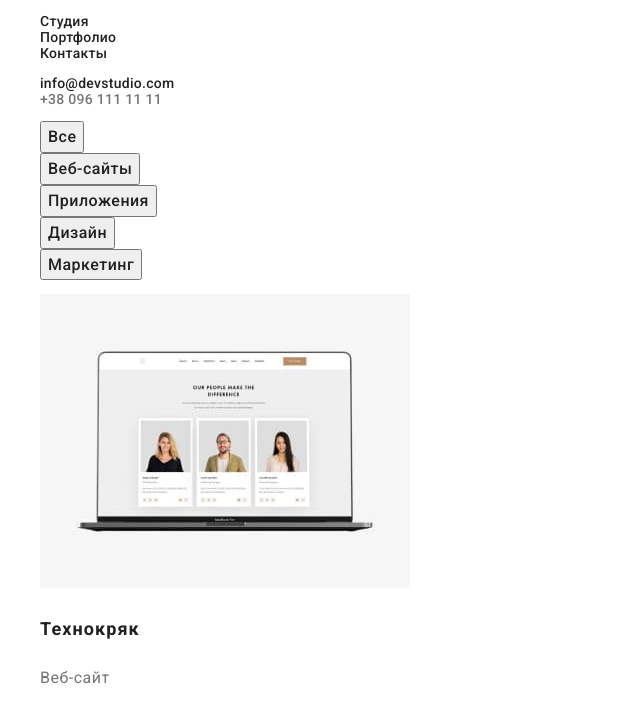
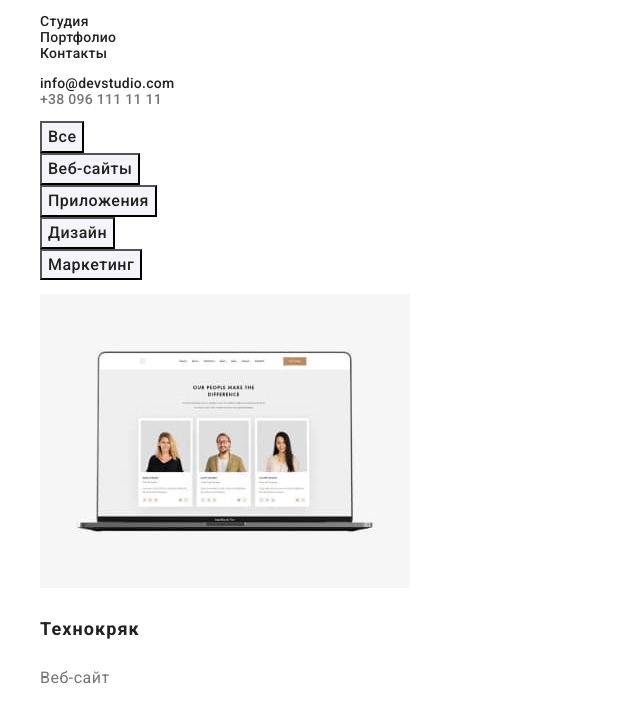
Before and after one commit to altorsmol/goit-markup-hw-02, a plain HTML site: page portfolio.html in a window 1280 px wide. Shown: the part 33-739 px from the top of the page, without its empty margins (0-640 px from the left). Drawn offline with nearby package versions, Linux system fonts and the light colour scheme.

Commit message:
Кнопкам задан фоновый цвет как в макете

```diff
--- a/CSS/style.css
+++ b/CSS/style.css
@@ -51,6 +51,7 @@ body {
     text-align: center;
     letter-spacing: 0.03em;
     color: var(--color-title);
+    background-color: var(--ligth-bg-color);
     cursor: pointer;
 }
 
```
